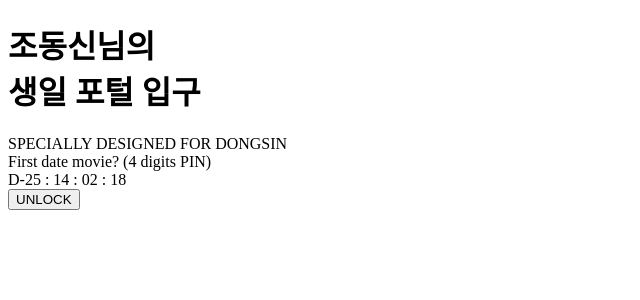
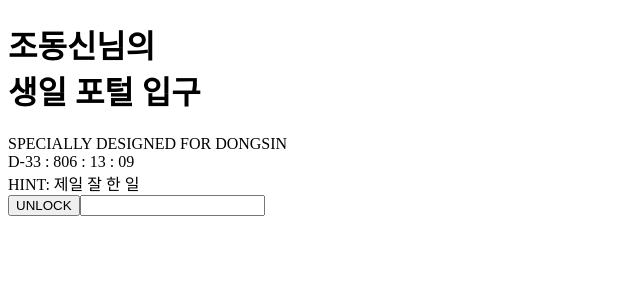
Before and after one commit to seoheehann/birthday, a React (Vite) app: page / in a window 1280 px wide. Shown: the top 300 px of the page, without its empty margins (0-640 px from the left). Built offline with nearby package versions, Linux system fonts and the light colour scheme; the HTML template or start-up script is replaced by a standard one.

Commit message:
feat(welcome): interactive PIN unlock (0917) with animations

```diff
--- a/src/components/Welcome.jsx
+++ b/src/components/Welcome.jsx
@@ -1,33 +1,94 @@
-import React from 'react'
+import React, { useState, useEffect } from 'react'
 
 export default function Welcome({ onStart }){
+  const [timeLeft, setTimeLeft] = useState({days: 0, totalHours: '00', mm: '00', ss: '00'})
+  const [pin, setPin] = useState('')
+  const [anim, setAnim] = useState('idle') // 'idle' | 'shake' | 'unlock'
+
+  const CORRECT_PIN = '0917'
+
+  useEffect(() => {
+    const target = new Date(2026, 8, 17, 0, 0, 0) // 2026-09-17 00:00 local
+
+    function update(){
+      const now = new Date()
+      let diff = target - now
+      const sign = diff < 0 ? -1 : 1
+      diff = Math.abs(diff)
+      const days = Math.floor(diff / (1000*60*60*24)) * sign
+      const totalHours = String(Math.floor(diff / (1000*60*60))).padStart(2,'0')
+      const mm = String(Math.floor((diff / (1000*60)) % 60)).padStart(2,'0')
+      const ss = String(Math.floor((diff / 1000) % 60)).padStart(2,'0')
+      setTimeLeft({ days, totalHours, mm, ss })
+    }
+
+    update()
+    const id = setInterval(update, 1000)
+    return () => clearInterval(id)
+  }, [])
+
+  useEffect(() => {
+    if(pin.length === 4){
+      if(pin === CORRECT_PIN){
+        setAnim('unlock')
+        setTimeout(() => {
+          onStart && onStart()
+        }, 700)
+      } else {
+        setAnim('shake')
+        setTimeout(() => {
+          setPin('')
+          setAnim('idle')
+        }, 600)
+      }
+    }
+  }, [pin])
+
+  function handleUnlockClick(){
+    const el = document.getElementById('welcome-pin-input')
+    if(el) el.focus()
+  }
+
   return (
-    <div className="screen welcome-screen">
+    <div className={`screen welcome-screen ${anim === 'shake' ? 'shake' : ''}`}>
       <div className="welcome-portal">
         <h1 className="welcome-title">조동신님의<br />생일 포털 입구</h1>
         <div className="welcome-subtitle">SPECIALLY DESIGNED FOR DONGSIN</div>
 
         <div className="welcome-pin-box">
+          <div className="welcome-time">D{timeLeft.days >= 0 ? '-' + timeLeft.days : '+' + Math.abs(timeLeft.days)} : <span className="time-remaining">{timeLeft.totalHours} : {timeLeft.mm} : {timeLeft.ss}</span></div>
+
           <div className="welcome-dots" aria-label="PIN indicator">
-            <span />
-            <span />
-            <span />
-            <span />
-            <span />
+            {[0,1,2,3].map(i => (
+              <span key={i} className={i < pin.length ? 'filled' : ''} />
+            ))}
           </div>
 
           <div className="welcome-hint-wrap">
-            <div className="welcome-hint">First date movie? (4 digits PIN)</div>
+            <div className="welcome-hint">HINT: 제일 잘 한 일</div>
           </div>
 
-          <div className="welcome-time">D-25 : 14 : 02 : 18</div>
-
-          <div className="welcome-lock" aria-label="Locked">
+          <div className={`welcome-lock ${anim === 'unlock' ? 'unlocked' : ''}`} aria-label="Locked">
             <span className="lock-icon" aria-hidden="true" />
           </div>
         </div>
 
-        <button className="btn welcome-btn" onClick={onStart}>UNLOCK</button>
+        <button className="btn welcome-btn" onClick={handleUnlockClick}>UNLOCK</button>
+
+        <input
+          id="welcome-pin-input"
+          className="welcome-pin-input"
+          type="tel"
+          inputMode="numeric"
+          pattern="[0-9]*"
+          maxLength={4}
+          value={pin}
+          onChange={e => {
+            const v = (e.target.value || '').replace(/[^0-9]/g, '').slice(0,4)
+            if(anim !== 'idle') return
+            setPin(v)
+          }}
+        />
       </div>
     </div>
   )
--- a/src/styles/global.css
+++ b/src/styles/global.css
@@ -79,6 +79,22 @@ body{
 }
 
 .welcome-screen::before{top:18px}
+
+/* stronger unlock animation: shackle moves and fades, lock rotates up */
+.welcome-lock.unlocked .lock-icon { animation: lockOpen 700ms cubic-bezier(.2,.9,.2,1) forwards; }
+.welcome-lock.unlocked .lock-icon::before { animation: shackleOpen 700ms cubic-bezier(.2,.9,.2,1) forwards; }
+
+@keyframes lockOpen {
+  0% { transform: none; }
+  40% { transform: rotate(-8deg) translateY(-2px); }
+  100% { transform: rotate(-30deg) translateY(-10px) scale(1.05); }
+}
+
+@keyframes shackleOpen {
+  0% { top: -12px; transform: translateX(-50%) rotate(0deg); opacity:1 }
+  60% { transform: translateX(-50%) rotate(-8deg); }
+  100% { top: -28px; transform: translateX(-50%) rotate(-25deg); opacity:0 }
+}
 .welcome-screen::after{bottom:18px}
 
 .welcome-portal{
@@ -178,11 +194,17 @@ body{
 }
 
 .welcome-dots span{
-  width:9px;
-  height:9px;
+  width:14px;
+  height:14px;
   border-radius:50%;
-  background:rgba(229,193,88,0.9);
-  box-shadow:0 0 16px rgba(229,193,88,0.28);
+  border:2px solid rgba(212,175,55,0.9);
+  background:transparent;
+  box-shadow:none;
+}
+
+.welcome-dots span.filled{
+  background:rgba(212,175,55,0.95);
+  box-shadow:0 0 12px rgba(212,175,55,0.22);
 }
 
 .welcome-hint-wrap{
@@ -219,6 +241,7 @@ body{
   text-align:center;
   letter-spacing:0.18em;
   font-family: "SFMono-Regular", Consolas, "Liberation Mono", Menlo, monospace;
+  margin-bottom: 25px;
 }
 
 .welcome-lock{
@@ -242,6 +265,9 @@ body{
   border-radius:4px;
   box-sizing:border-box;
 }
+
+/* Hidden off-screen input to trigger native mobile keyboard */
+.welcome-pin-input{position:absolute;left:-9999px;top:auto;width:1px;height:1px;border:0;padding:0;margin:0;overflow:hidden}
 
 .lock-icon::before{
   content:"";
--- a/vite.config.js
+++ /dev/null
@@ -1,7 +0,0 @@
-import { defineConfig } from 'vite'
-import react from '@vitejs/plugin-react'
-
-export default defineConfig({
-  plugins: [react()],
-  base: '/birthday/'
-})
```
Also changed, not shown: vercel.json (added), 1 other file (tests, documents, lock files or other folders).
